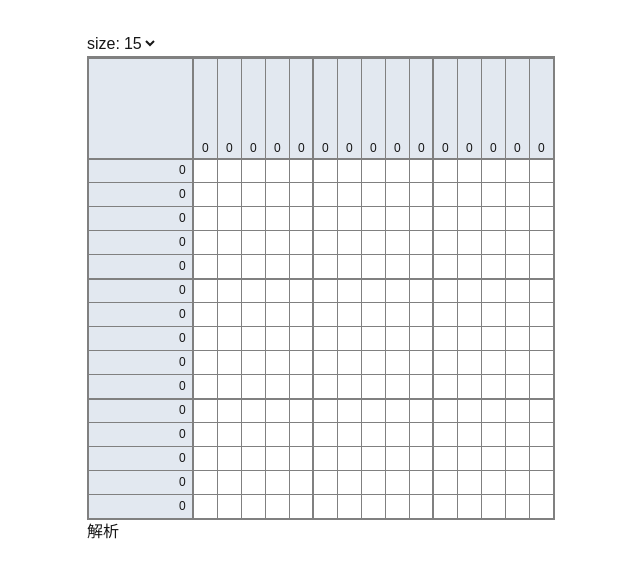
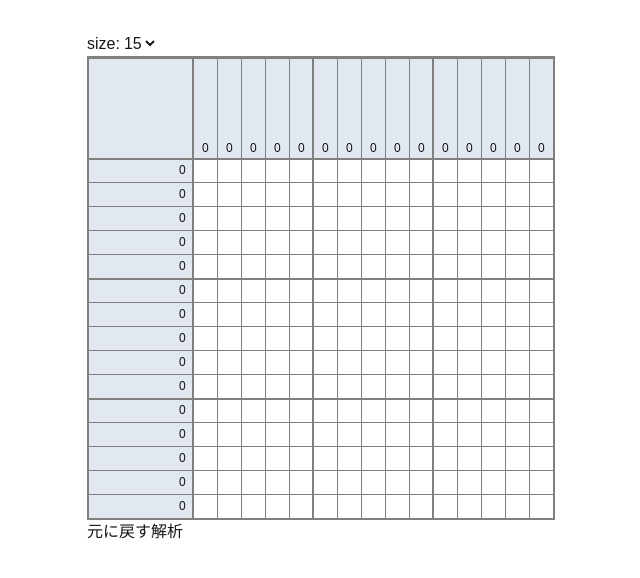
Before and after one commit to wmoai/nonono, a Next.js app: page /edit in a window 1280 px wide. Shown: the top 578 px of the page, without its empty margins (319-959 px from the left). Built offline with nearby package versions, Linux system fonts and the light colour scheme.

Commit message:
アンドゥ機能を追加

```diff
--- a/src/app/edit/NonogramEditor.tsx
+++ b/src/app/edit/NonogramEditor.tsx
@@ -16,12 +16,25 @@ export const NonogramEditor: FC = () => {
   const [size, setSize] = useState<NonogramSize>(nonogramSizes[1]);
   const [puzzle, setPuzzle] = useState<NonogramPuzzle>(NonogramPuzzle.createBlank(size));
   const [drawCell, setDrawCell] = useState<NonogramCell>(null);
+  const [history, setHistory] = useState<NonogramPuzzle["grid"][]>([]);
 
   const handleChangeSize: ChangeEventHandler<HTMLSelectElement> = useCallback((e) => {
     const size = Number(e.target.value) as NonogramSize;
     setSize(size);
     setPuzzle(NonogramPuzzle.createBlank(size));
+    setHistory([]);
   }, []);
+
+  const handleUndo = () => {
+    const previousGrid = history.at(-1);
+    if (!previousGrid) {
+      return;
+    }
+
+    setHistory(history.slice(0, -1));
+    setPuzzle(puzzle.setGrid(previousGrid));
+    setDrawCell(null);
+  };
 
   return (
     <div>
@@ -39,6 +52,7 @@ export const NonogramEditor: FC = () => {
         puzzle={puzzle}
         onPushStart={({ x, y, cell }) => {
           const newCell = cell === "o" ? null : "o";
+          setHistory([...history, puzzle.grid]);
           setPuzzle(puzzle.setCell({ x, y, cell: newCell }).updateHintByGrid());
           setDrawCell(newCell);
         }}
@@ -46,6 +60,9 @@ export const NonogramEditor: FC = () => {
           setPuzzle(puzzle.setCell({ x, y, cell: drawCell }).updateHintByGrid());
         }}
       />
+      <button type="button" onClick={handleUndo} disabled={history.length === 0}>
+        元に戻す
+      </button>
       <button
         type="button"
         onClick={() => {
--- a/src/nonogram/NonogramPuzzle.ts
+++ b/src/nonogram/NonogramPuzzle.ts
@@ -41,24 +41,32 @@ export class NonogramPuzzle {
     return new NonogramPuzzle({ size, hint, grid });
   }
 
-  private clone() {
-    return new NonogramPuzzle({
-      ...this,
+  setCell({ x, y, cell }: { x: number; y: number; cell: NonogramCell }) {
+    const grid = this.grid.map((row, rowIndex) => {
+      if (rowIndex !== y) {
+        return row;
+      }
+      return row.map((current, colIndex) => {
+        if (colIndex !== x) {
+          return current;
+        }
+        return cell;
+      });
     });
-  }
-
-  setCell({ x, y, cell }: { x: number; y: number; cell: NonogramCell }) {
-    this.grid[y][x] = cell;
-    return this.clone();
+    return new NonogramPuzzle({ size: this.size, hint: this.hint, grid });
   }
 
   updateHintByGrid() {
     // 行ヒント
-    this.hint.row = this.grid.map((row) => lineToHint(row.map(isBlackCell)));
+    const row = this.grid.map((line) => lineToHint(line.map(isBlackCell)));
     // 列ヒント
-    const cols = [...Array(this.size)].map((_, index) => this.grid.map((row) => row[index]));
-    this.hint.col = cols.map((col) => lineToHint(col.map(isBlackCell)));
-    return this.clone();
+    const cols = [...Array(this.size)].map((_, index) => this.grid.map((line) => line[index]));
+    const col = cols.map((line) => lineToHint(line.map(isBlackCell)));
+    return new NonogramPuzzle({ size: this.size, hint: { row, col }, grid: this.grid });
+  }
+
+  setGrid(grid: NonogramCell[][]) {
+    return new NonogramPuzzle({ size: this.size, hint: this.hint, grid }).updateHintByGrid();
   }
 }
 
```
Also changed, not shown: .claude/launch.json (added), .claude/rules/development.md, .claude/skills/plan/SKILL.md, 2 other files (tests, documents, lock files or other folders).
